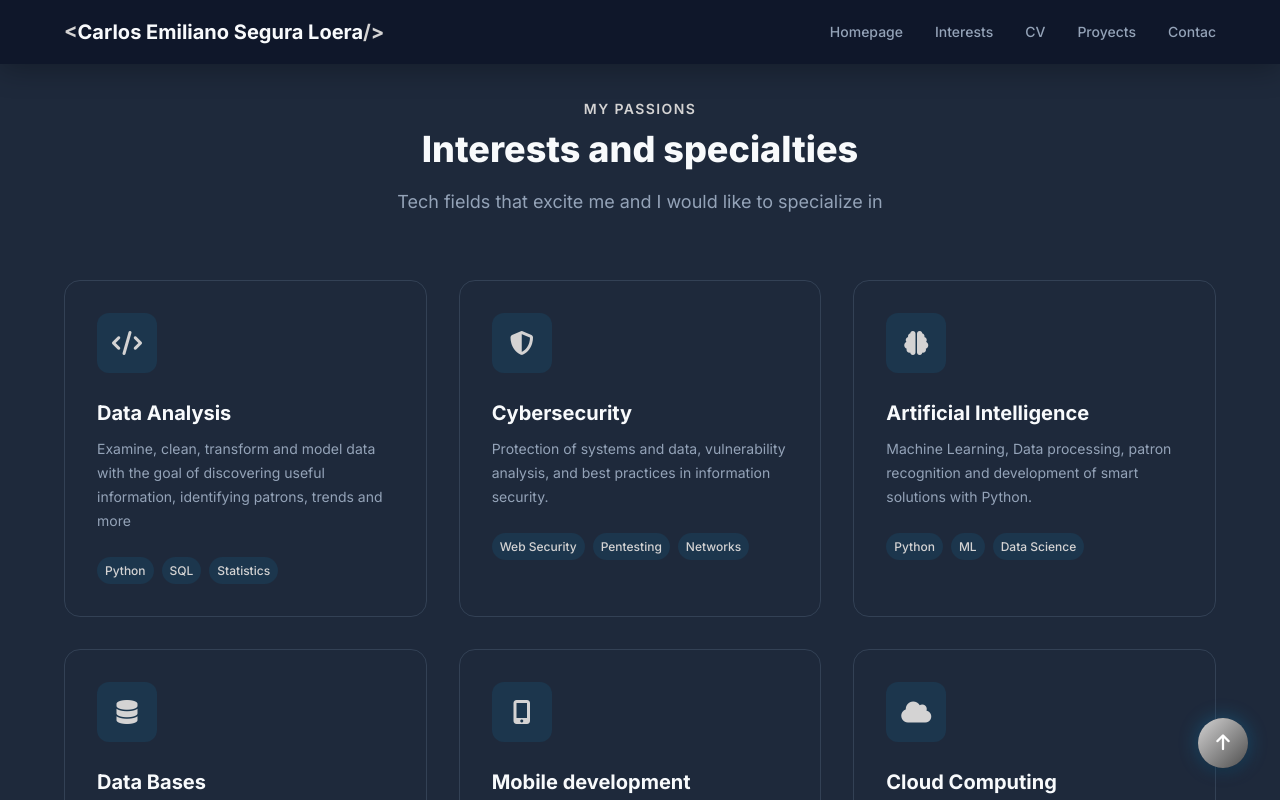
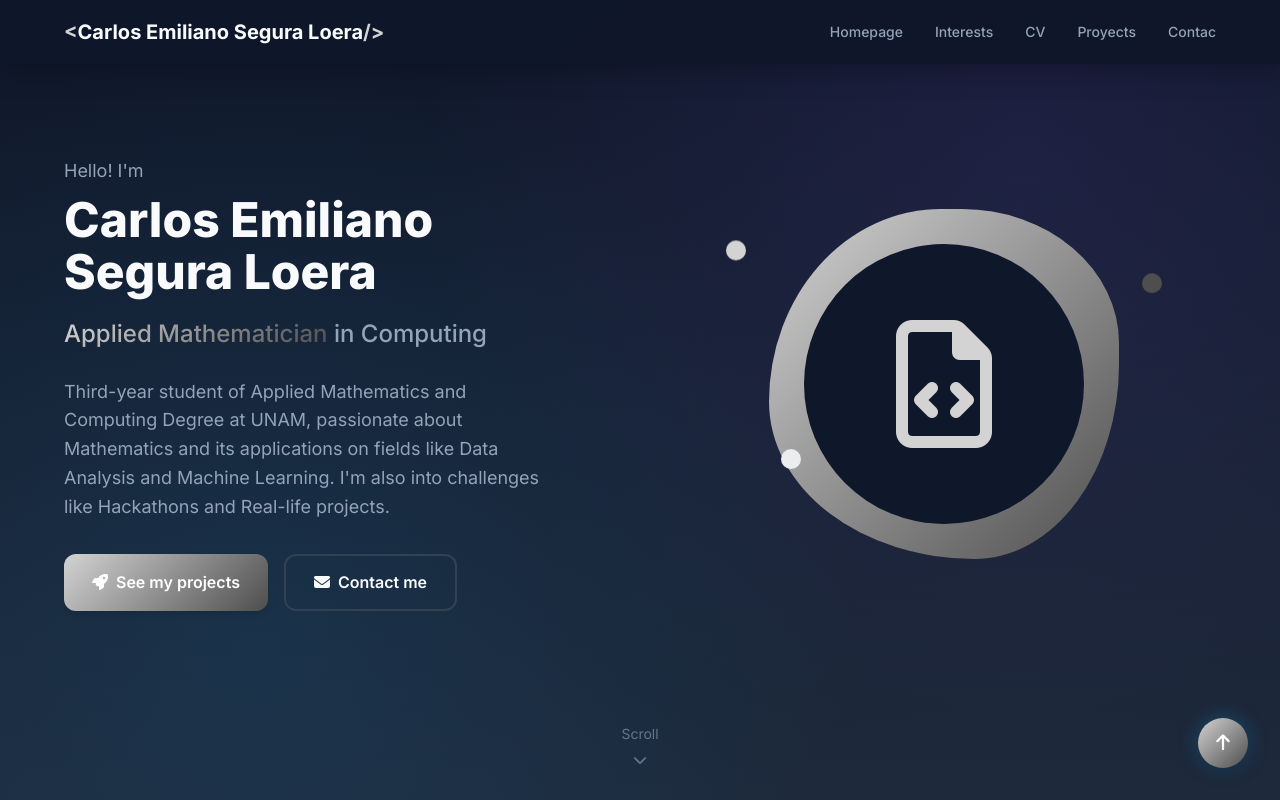
Before and after one commit to CarLos4475/Lab6, a Next.js app in the folder portafolio/: page / in a window 1280 px wide. Shown: the top 800 px of the page. Built offline with nearby package versions, Linux system fonts and the light colour scheme.

Commit message:
Hero migrado (Uso de IA)

```diff
--- /dev/null
+++ b/portafolio/app/Components/Hero/Hero.module.css
@@ -0,0 +1,288 @@
+/* ========== HERO SECTION ========== */
+.hero {
+    min-height: 100vh;
+    display: flex;
+    align-items: center;
+    padding-top: var(--header-height);
+    background: var(--gradient-bg);
+    position: relative;
+    overflow: hidden;
+}
+
+.hero::before {
+    content: '';
+    position: absolute;
+    top: 0;
+    left: 0;
+    right: 0;
+    bottom: 0;
+    background:
+        radial-gradient(circle at 20% 80%, rgba(14, 165, 233, 0.1) 0%, transparent 50%),
+        radial-gradient(circle at 80% 20%, rgba(139, 92, 246, 0.1) 0%, transparent 50%);
+    pointer-events: none;
+}
+
+.hero__container {
+    display: grid;
+    grid-template-columns: 1fr 1fr;
+    gap: var(--spacing-3xl);
+    align-items: center;
+    position: relative;
+    z-index: 1;
+}
+
+.hero__greeting {
+    display: inline-block;
+    font-size: var(--font-size-lg);
+    color: var(--color-text-secondary);
+    margin-bottom: var(--spacing-sm);
+    animation: fadeInUp 0.6s ease-out 0.1s forwards;
+    opacity: 0;
+}
+
+.hero__title {
+    font-size: var(--font-size-5xl);
+    font-weight: 800;
+    color: var(--color-text-primary);
+    line-height: 1.1;
+    margin-bottom: var(--spacing-md);
+    animation: fadeInUp 0.6s ease-out 0.2s forwards;
+    opacity: 0;
+}
+
+.hero__subtitle {
+    font-size: var(--font-size-2xl);
+    font-weight: 500;
+    color: var(--color-text-secondary);
+    margin-bottom: var(--spacing-lg);
+    animation: fadeInUp 0.6s ease-out 0.3s forwards;
+    opacity: 0;
+}
+
+.highlight {
+    background: var(--gradient-primary);
+    -webkit-background-clip: text;
+    -webkit-text-fill-color: transparent;
+    background-clip: text;
+}
+
+.hero__description {
+    font-size: var(--font-size-lg);
+    color: var(--color-text-secondary);
+    margin-bottom: var(--spacing-xl);
+    max-width: 500px;
+    animation: fadeInUp 0.6s ease-out 0.4s forwards;
+    opacity: 0;
+}
+
+.hero__buttons {
+    display: flex;
+    flex-wrap: wrap;
+    gap: var(--spacing-md);
+    animation: fadeInUp 0.6s ease-out 0.5s forwards;
+    opacity: 0;
+}
+
+.hero__image {
+    display: flex;
+    justify-content: center;
+    align-items: center;
+    position: relative;
+    animation: fadeInUp 0.8s ease-out 0.3s forwards;
+    opacity: 0;
+}
+
+/* ========== BLOB ANIMATION ========== */
+.hero__blob {
+    width: 350px;
+    height: 350px;
+    background: var(--gradient-primary);
+    border-radius: 60% 40% 30% 70% / 60% 30% 70% 40%;
+    display: flex;
+    align-items: center;
+    justify-content: center;
+    position: relative;
+    animation: blob-animation 8s ease-in-out infinite;
+}
+
+@keyframes blob-animation {
+    0%, 100% {
+        border-radius: 60% 40% 30% 70% / 60% 30% 70% 40%;
+    }
+    50% {
+        border-radius: 30% 60% 70% 40% / 50% 60% 30% 60%;
+    }
+}
+
+.hero__avatar {
+    width: 280px;
+    height: 280px;
+    background: var(--color-bg-primary);
+    border-radius: 50%;
+    display: flex;
+    align-items: center;
+    justify-content: center;
+    font-size: 8rem;
+    color: var(--color-primary);
+}
+
+/* ========== FLOATING DECORATIONS ========== */
+.hero__decoration {
+    position: absolute;
+    width: 20px;
+    height: 20px;
+    border-radius: 50%;
+    animation: float 3s ease-in-out infinite;
+}
+
+.hero__decoration--1 {
+    top: 10%;
+    left: 10%;
+    background: var(--color-primary);
+    animation-delay: 0s;
+}
+
+.hero__decoration--2 {
+    top: 20%;
+    right: 10%;
+    background: var(--color-secondary);
+    animation-delay: 1s;
+}
+
+.hero__decoration--3 {
+    bottom: 20%;
+    left: 20%;
+    background: var(--color-primary-light);
+    animation-delay: 2s;
+}
+
+@keyframes float {
+    0%, 100% {
+        transform: translateY(0);
+    }
+    50% {
+        transform: translateY(-20px);
+    }
+}
+
+/* ========== SCROLL INDICATOR ========== */
+.hero__scroll {
+    position: absolute;
+    bottom: var(--spacing-xl);
+    left: 50%;
+    transform: translateX(-50%);
+}
+
+.hero__scroll-link {
+    display: flex;
+    flex-direction: column;
+    align-items: center;
+    gap: var(--spacing-sm);
+    font-size: var(--font-size-sm);
+    color: var(--color-text-muted);
+    animation: bounce 2s infinite;
+}
+
+@keyframes bounce {
+    0%, 20%, 50%, 80%, 100% {
+        transform: translateY(0);
+    }
+    40% {
+        transform: translateY(-10px);
+    }
+    60% {
+        transform: translateY(-5px);
+    }
+}
+
+/* ========== FADE IN UP ========== */
+@keyframes fadeInUp {
+    from {
+        opacity: 0;
+        transform: translateY(30px);
+    }
+    to {
+        opacity: 1;
+        transform: translateY(0);
+    }
+}
+
+/* ========== RESPONSIVE ========== */
+@media screen and (max-width: 1024px) {
+    .hero__container {
+        grid-template-columns: 1fr;
+        text-align: center;
+    }
+
+    .hero__content {
+        order: 2;
+    }
+
+    .hero__image {
+        order: 1;
+    }
+
+    .hero__description {
+        margin: 0 auto var(--spacing-xl);
+    }
+
+    .hero__buttons {
+        justify-content: center;
+    }
+
+    .hero__blob {
+        width: 280px;
+        height: 280px;
+    }
+
+    .hero__avatar {
+        width: 220px;
+        height: 220px;
+        font-size: 6rem;
+    }
+}
+
+@media screen and (max-width: 768px) {
+    .hero__title {
+        font-size: var(--font-size-4xl);
+    }
+
+    .hero__blob {
+        width: 220px;
+        height: 220px;
+    }
+
+    .hero__avatar {
+        width: 180px;
+        height: 180px;
+        font-size: 5rem;
+    }
+}
+
+@media screen and (max-width: 480px) {
+    .hero__buttons {
+        flex-direction: column;
+        width: 100%;
+    }
+
+    .hero__buttons :global(.btn) {
+        width: 100%;
+    }
+
+    .hero__blob {
+        width: 180px;
+        height: 180px;
+    }
+
+    .hero__avatar {
+        width: 140px;
+        height: 140px;
+        font-size: 4rem;
+    }
+}
+
+@media print {
+    .hero__scroll {
+        display: none;
+    }
+}
--- /dev/null
+++ b/portafolio/app/Components/Hero/Hero.tsx
@@ -0,0 +1,52 @@
+import Link from 'next/link';
+import styles from './Hero.module.css';
+
+export default function Hero() {
+  return (
+    <section className={`${styles.hero} section`} id="home">
+      <div className={`${styles.hero__container} container`}>
+
+        <div className={styles.hero__content}>
+          <span className={styles.hero__greeting}>Hello! I&apos;m</span>
+          <h1 className={styles.hero__title}>Carlos Emiliano Segura Loera</h1>
+          <h2 className={styles.hero__subtitle}>
+            <span className={styles.highlight}>Applied Mathematician</span> in Computing
+          </h2>
+          <p className={styles.hero__description}>
+            Third-year student of Applied Mathematics and Computing Degree at UNAM, passionate about
+            Mathematics and its applications on fields like Data Analysis and Machine Learning. I&apos;m
+            also into challenges like Hackathons and Real-life projects.
+          </p>
+
+          <div className={styles.hero__buttons}>
+            <Link href="#projects" className="btn btn--primary">
+              <i className="fas fa-rocket"></i> See my projects
+            </Link>
+            <Link href="#contact" className="btn btn--outline">
+              <i className="fas fa-envelope"></i> Contact me
+            </Link>
+          </div>
+        </div>
+
+        <div className={styles.hero__image}>
+          <div className={styles.hero__blob}>
+            <div className={styles.hero__avatar}>
+              <i className="far fa-file-code"></i>
+            </div>
+          </div>
+          <div className={`${styles.hero__decoration} ${styles['hero__decoration--1']}`}></div>
+          <div className={`${styles.hero__decoration} ${styles['hero__decoration--2']}`}></div>
+          <div className={`${styles.hero__decoration} ${styles['hero__decoration--3']}`}></div>
+        </div>
+
+      </div>
+
+      <div className={styles.hero__scroll}>
+        <Link href="#interests" className={styles['hero__scroll-link']}>
+          <span>Scroll</span>
+          <i className="fas fa-chevron-down"></i>
+        </Link>
+      </div>
+    </section>
+  );
+}
--- a/portafolio/app/page.tsx
+++ b/portafolio/app/page.tsx
@@ -1,4 +1,5 @@
 import Header from "./Components/Header/Header";
+import Hero from "./Components/Hero/Hero";
 import Interests from "./Components/Interests/Interests";
 import CV from "./Components/CV/CV";
 import Projects from "./Components/Projects/Projects";
@@ -10,6 +11,7 @@
     <>
       <Header />
       <main className="main">
+        <Hero />
         <Interests />
         <CV />
         <Projects />
```
